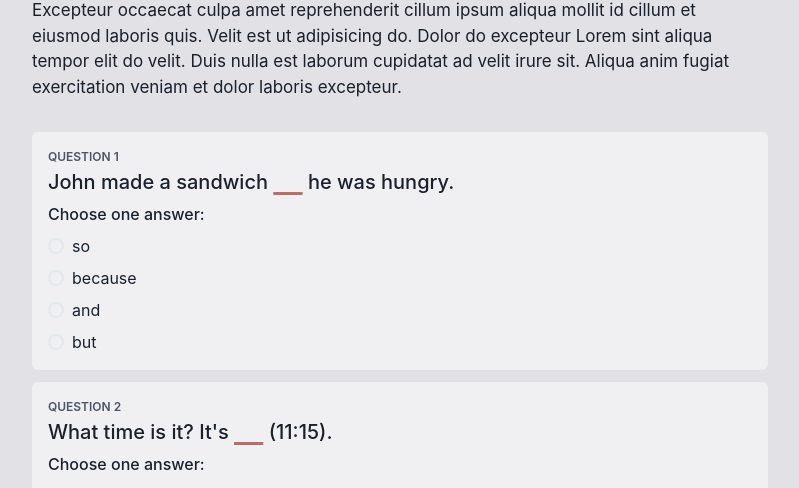
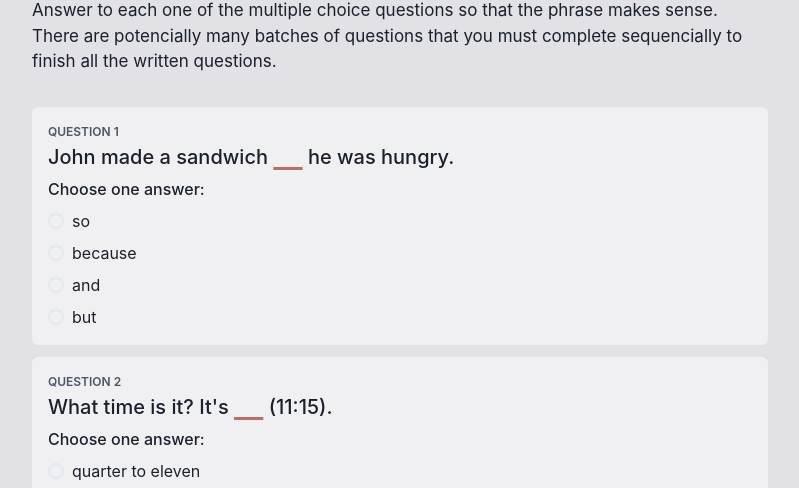
Before and after one commit to nowclub/placements-app, a Gatsby site: page /english in a window 1280 px wide. Shown: the part 612-1100 px from the top of the page, without its empty margins (240-1039 px from the left). Built offline with nearby package versions, Linux system fonts and the light colour scheme; Gatsby itself is replaced by a stand-in of ours.

Commit message:
added message strings

```diff
--- a/src/templates/exam.js
+++ b/src/templates/exam.js
@@ -1,19 +1,16 @@
 import {
   AspectRatio,
   Box,
-  Button,
+  Center,
+  CircularProgress,
   Container,
   Flex,
   Heading,
-  Icon,
   Text,
-  Center,
-  CircularProgress,
 } from "@chakra-ui/react";
-import { graphql, Link as GatsbyLink, navigate } from "gatsby";
+import { graphql, navigate } from "gatsby";
 import { GatsbyImage, getImage } from "gatsby-plugin-image";
 import React, { useEffect, useState } from "react";
-import { BiArrowBack as ArrowLeftIcon } from "react-icons/bi";
 import ContactPart from "../components/exam/Contact";
 import OralPart from "../components/exam/Oral";
 import Part from "../components/exam/Part";
@@ -161,11 +158,9 @@ export default function ExamPage({ data }) {
         <Part
           title={`Written Questions`}
           instructions="
-            Excepteur occaecat culpa amet reprehenderit cillum ipsum aliqua
-            mollit id cillum et eiusmod laboris quis. Velit est ut adipisicing
-            do. Dolor do excepteur Lorem sint aliqua tempor elit do velit. Duis
-            nulla est laborum cupidatat ad velit irure sit. Aliqua anim fugiat
-            exercitation veniam et dolor laboris excepteur.
+            Answer to each one of the multiple choice questions so that the phrase makes sense.
+            There are potencially many batches of questions that you must complete sequencially to
+            finish all the written questions.
           "
           onSubmit={(data) => submitWrittenAnswers(data)}
         >
@@ -177,11 +172,7 @@ export default function ExamPage({ data }) {
         <Part
           title="Oral Questions"
           instructions={`
-            Excepteur occaecat culpa amet reprehenderit cillum ipsum aliqua
-            mollit id cillum et eiusmod laboris quis. Velit est ut adipisicing
-            do. Dolor do excepteur Lorem sint aliqua tempor elit do velit. Duis
-            nulla est laborum cupidatat ad velit irure sit. Aliqua anim fugiat
-            exercitation veniam et dolor laboris excepteur.
+            Record yourself answering each one of these questions.
           `}
           onSubmit={(data) => submitOralAnswers(data)}
         >
@@ -193,11 +184,7 @@ export default function ExamPage({ data }) {
         <Part
           title="Personal Info"
           instructions={`
-            Excepteur occaecat culpa amet reprehenderit cillum ipsum aliqua
-            mollit id cillum et eiusmod laboris quis. Velit est ut adipisicing
-            do. Dolor do excepteur Lorem sint aliqua tempor elit do velit. Duis
-            nulla est laborum cupidatat ad velit irure sit. Aliqua anim fugiat
-            exercitation veniam et dolor laboris excepteur.
+            Give us your personal info so we can know who you are.
           `}
           onSubmit={(data) => submitContact(data)}
         >
```
Also changed, not shown: src/pages/success.js (+7 -8 lines).
